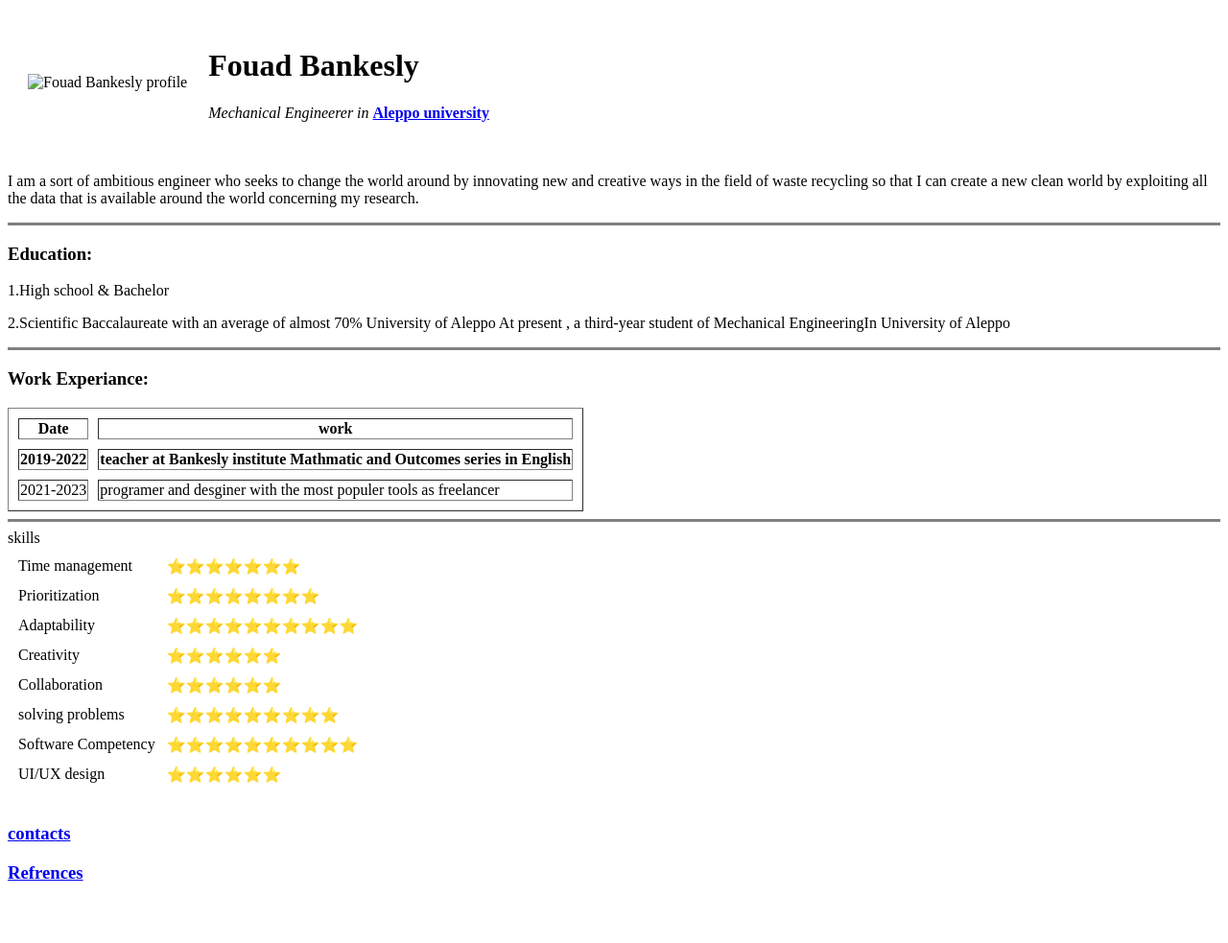
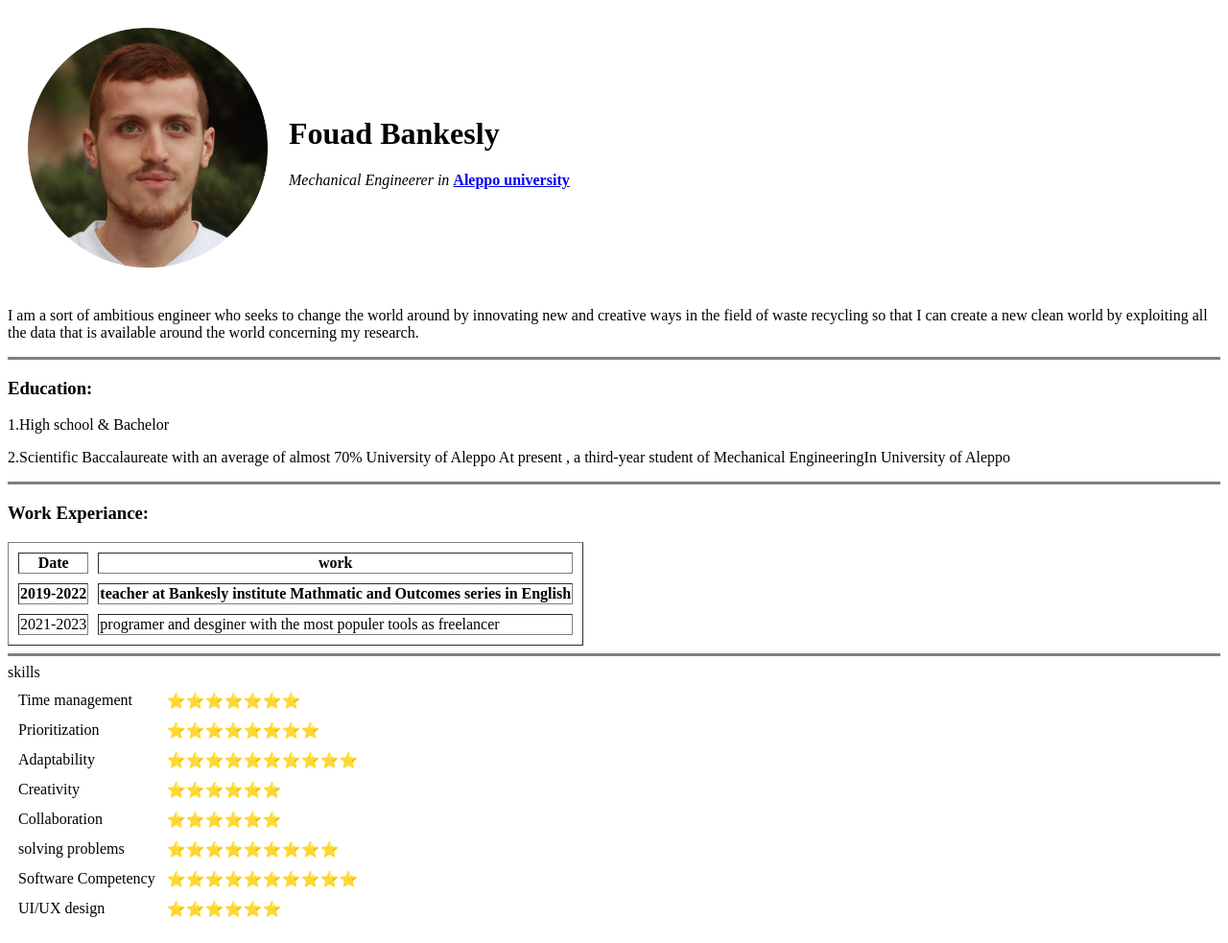
Before and after one commit to LeonardoBro/CV, a plain HTML site: page index.html in a window 1280 px wide. Shown: the top 983 px of the page at 96% size. Before the commit the page ends 940 px from the top, so only its background shows below. Drawn offline with Linux system fonts and the light colour scheme.

Commit message:
Update index.html

```diff
--- a/index.html
+++ b/index.html
@@ -7,7 +7,7 @@
 <body>
 <table cellspacing="20">
     <tr>
-        <td><img src="fouadBankesly-modified.png" alt="Fouad Bankesly profile" width="250" height="250"></td>
+        <td><img src="fouad Bankesly-modified.png" alt="Fouad Bankesly profile" width="250" height="250"></td>
         <td>
         <h1>Fouad Bankesly</h1>
         <p><em>Mechanical Engineerer in</em>  <strong><a href="https://alepuniv.edu.sy/">Aleppo university</a> </strong>  </p>
```
